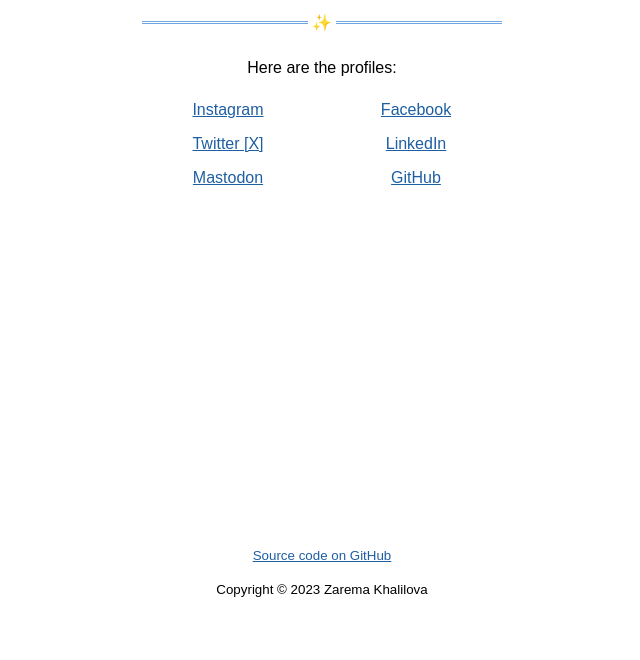
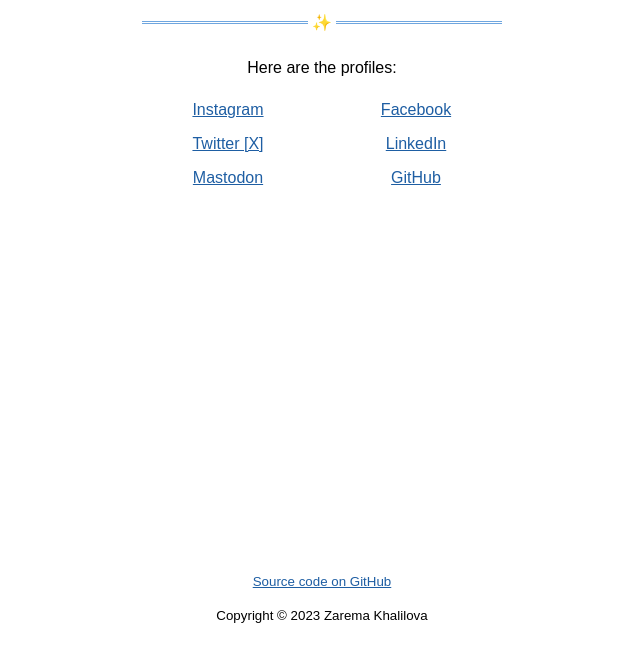
Before and after one commit to Zmoki/links.zmoki.xyz, an Eleventy site: page src/index.md in a window 1280 px wide. Shown: the part 140-800 px from the top of the page, without its empty margins (318-958 px from the left). Built offline with nearby package versions, Linux system fonts and the light colour scheme; Eleventy itself is replaced by a stand-in of ours; files that its build step writes are made by us from their sources.

Commit message:
Fix layout

```diff
--- a/src/_includes/layouts/base.njk
+++ b/src/_includes/layouts/base.njk
@@ -11,18 +11,20 @@
           height: 100%;
       }
       body {
-          min-height: 100vh;
-          max-width: 400px;
-          margin: 0 auto;
-          font-family: sans-serif;
+        min-height: 100vh;
+        max-width: 400px;
+        margin: 0 auto;
+        font-family: sans-serif;
+        display: flex;
+        flex-direction: column;
       }
       main, footer {
         box-sizing: border-box;
         padding: 20px;
         text-align: center;
       }
-      main {
-        min-height: calc(100vh - 150px);
+      footer {
+        margin-top: auto;
       }
       hr {
         overflow: visible;
```
